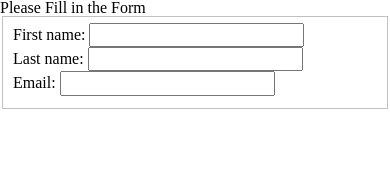
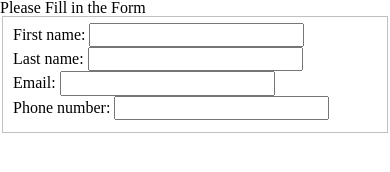
Before and after one commit to mariavo1/lab2, a plain HTML site: page index.html in a window 390 px wide. Drawn offline with Linux system fonts and the light colour scheme; files that its build step writes are made by us from their sources.

Commit message:
add in phone number

```diff
--- a/index.html
+++ b/index.html
@@ -26,6 +26,10 @@
 							<label for="email">Email:</label>
 							<input id="email" type="text" name"=email">
 						</li>
+						<li>
+							<label for="phone">Phone number:</label>
+							<input id="phone" type="text" name"=phone">
+						</li>
 					</ul>
 				</div>
 			</fieldset>
```
